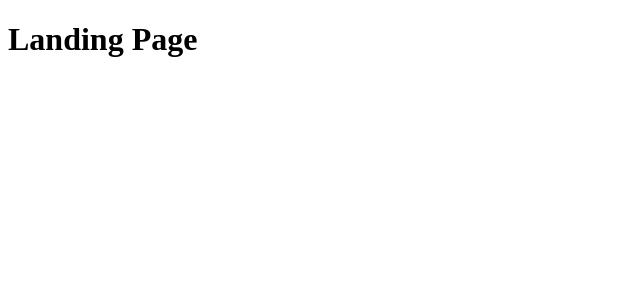
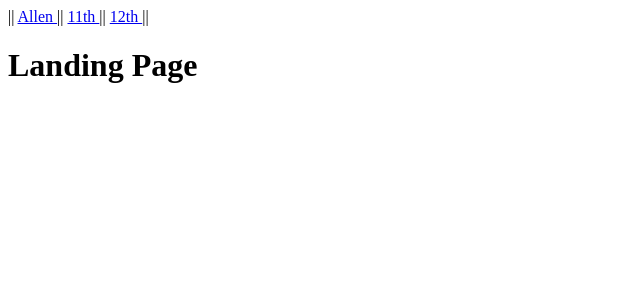
Before and after one commit to Anu9969/React-Practice, a React (Vite) app in the folder vite-project/: page / in a window 1280 px wide. Shown: the top 300 px of the page, without its empty margins (0-640 px from the left). Built offline with nearby package versions, Linux system fonts and the light colour scheme.

Commit message:
add navigation links to App component for improved user access (Naive approach)

```diff
--- a/vite-project/src/App.jsx
+++ b/vite-project/src/App.jsx
@@ -28,6 +28,8 @@ function App() {
 
 
   return (
+    <div>
+    || <a href='/'> Allen </a> ||   <a href='/neet/online-coaching-class-11'> 11th </a> ||  <a href='/neet/online-coaching-class-12'> 12th </a> ||
     <BrowserRouter>
       <Routes>
         <Route path = "/neet/online-coaching-class-11" element={<Class11program/>} />
@@ -36,7 +38,7 @@ function App() {
       </Routes>
     </BrowserRouter>
 
-
+    </div>
   )
 }
 
```
